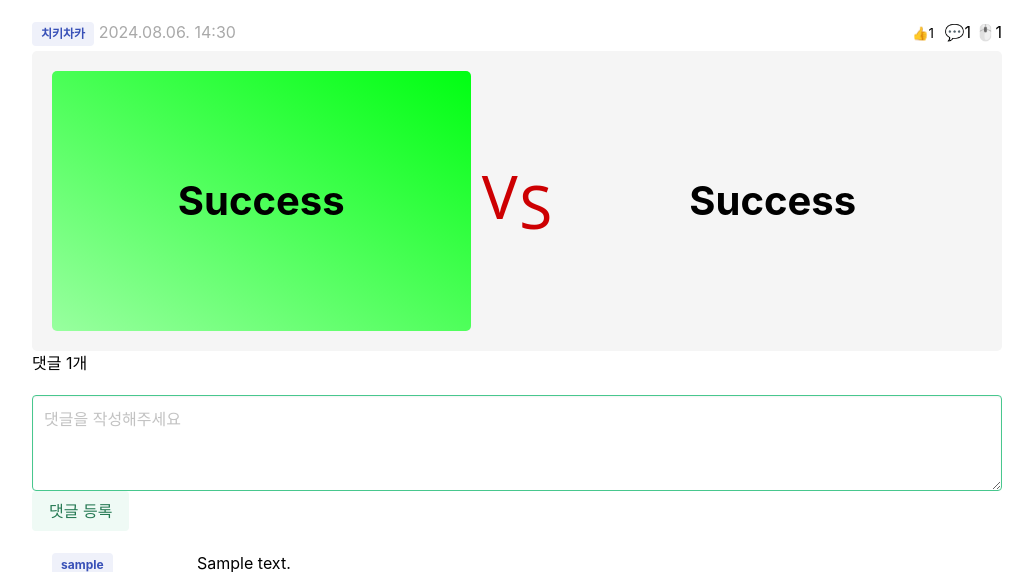
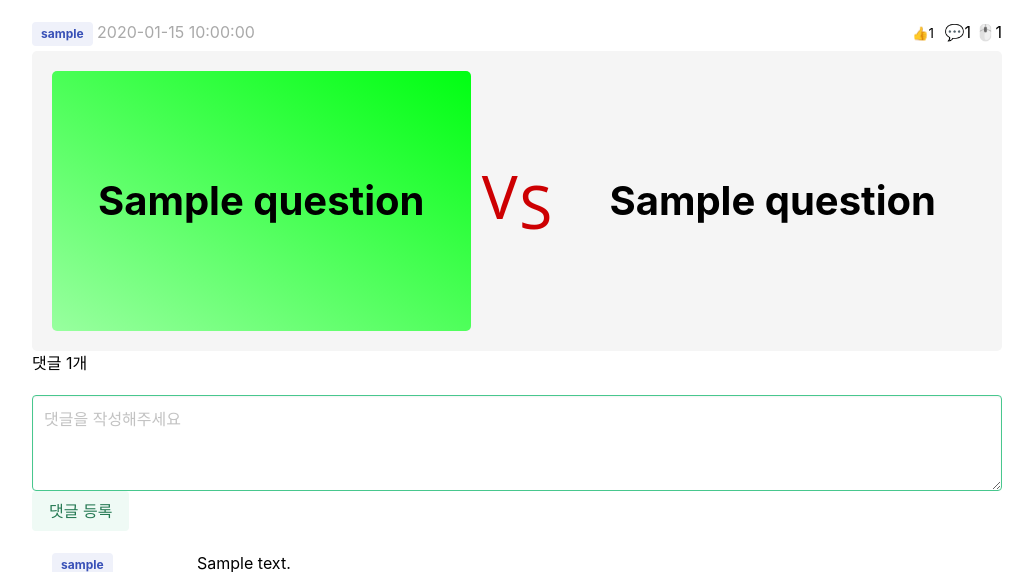
Before and after one commit to qudcks1940/jungle-week0, a Flask app: template templates/question.html in a window 1280 px wide. Shown: the part 237-809 px from the top of the page, without its empty margins (123-1156 px from the left). Run offline with Flask 3, Linux system fonts and the light colour scheme; the template is opened without the code that fills it: most values are stand-ins (such as "Sample title", 1, 10 or a date in 2020); some libraries are stand-ins or nearby versions; some web fonts are replaced.

Commit message:
질문 데이터 적용

```diff
--- a/app.py
+++ b/app.py
@@ -188,6 +188,14 @@ def logout():
 # 질문 페이지
 @app.route('/question/<question_id>', methods=['GET'])
 def question(question_id):
+    question_data = db.questions.find_one({'_id': ObjectId(question_id)})
+    member_data = db.Member.find_one({'_id': question_data['member_id']})
+    if not question_data:
+        return jsonify({'error': 'Question not found'}), 404
+    if not member_data:
+        return jsonify({'error': 'Member not found'}), 404
+    print(question_data)
+
     if 'like_count' not in session:
         session['like_count'] = 10  # 기본 좋아요 수
     if 'click_count' not in session:
@@ -195,7 +203,7 @@ def question(question_id):
     if 'comments' not in session:
         session['comments'] = []
     comments = session['comments']
-    return render_template('question.html', like_count=session['like_count'], click_count=session['click_count'], comments=comments)
+    return render_template('question.html', like_count=session['like_count'], click_count=session['click_count'], comments=comments, question=question_data, member=member_data)
 
 # 좋아요 수 증가 라우트
 @app.route('/increment_like', methods=['POST'])
@@ -236,7 +244,7 @@ def createQuestion(current_user):
         category = request.form['category']
         question1 = request.form['question1']
         question2 = request.form['question2']
-        createdAt = datetime.datetime.now()
+        createdAt = datetime.datetime.now().strftime('%Y.%m.%d. %H:%M')
 
         data = {
             'member_id': current_user['_id'],
--- a/templates/index.html
+++ b/templates/index.html
@@ -259,6 +259,7 @@
 
         let card =
             `<div id="${category}-${qId}" class="question-card card">
+                <input class="question-id" type=hidden value="${qId}">
                 <div class="card-content">
                     <div class="media">
                         <div class="media-content">
--- a/templates/question.html
+++ b/templates/question.html
@@ -81,10 +81,11 @@
         </div>
     </section>
 </header>
+
 <section class="question-info">
     <div class="question-maker-info">
-        <span class="tag is-link is-light">치키차카</span>
-        <span class="created-at">2024.08.06. 14:30</span>
+        <span class="tag is-link is-light">{{ member['nickname'] }}</span>
+        <span class="created-at">{{ question['created_at'] }}</span>
     </div>
     <div class="question-indicator">
         <button id="like-button" class="like-button" style="border: none; background: none; cursor: pointer;">
@@ -96,14 +97,14 @@
 </section>
 <section class="question-box lr-align">
     <div class="button-box question-select">
-        <button class="button question">Success</button>
+        <button class="button question">{{ question['question1'] }}</button>
     </div>
     <div class="versus">
         <span class="versus-v">V</span>
         <span class="versus-s">S</span>
     </div>
     <div class="button-box">
-        <button class="button question">Success</button>
+        <button class="button question">{{ question['question2'] }}</button>
     </div>
 </section>
 
```
